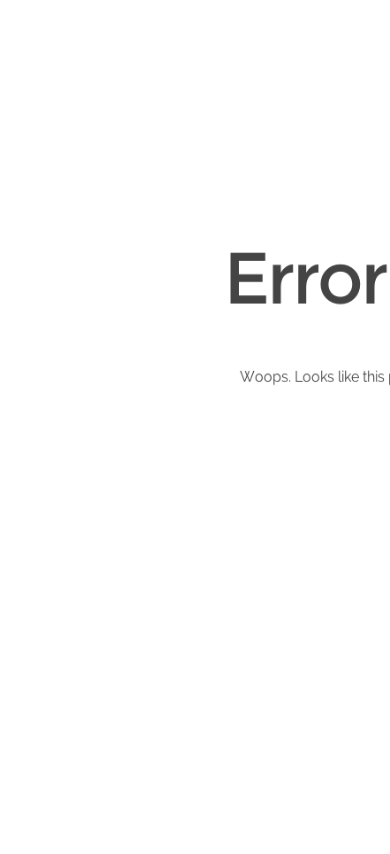
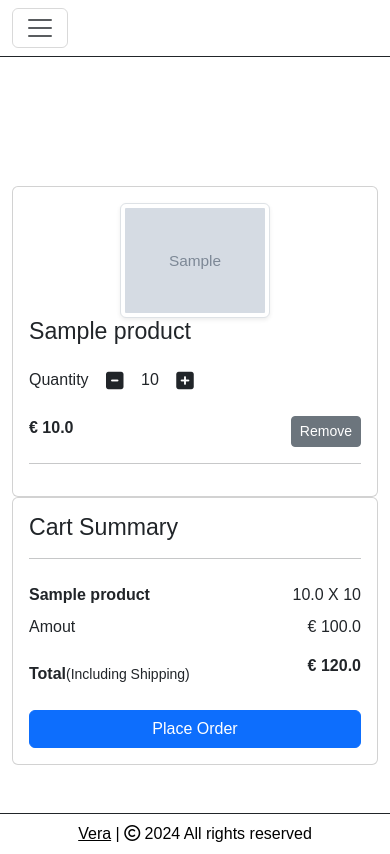
Before and after one commit to PatrykBal/ucd_pa_database_proj, a Flask app: page /cart in a window 390 px wide; the page is wider, and only the part inside the window is pictured. Before the commit the page ends 386 px from the top of that part, so only its background shows below. Run offline with Flask 3, Linux system fonts and the light colour scheme; a user stored in the database is signed in; tables that the repository leaves empty hold one stand-in row (values such as "Sample post"); grey boxes marked "Sample" are stand-in pictures; some libraries are stand-ins or nearby versions.

Commit message:
added javascript functionality to cart / plus/minus cart and remove

```diff
--- a/app.py
+++ b/app.py
@@ -1,4 +1,4 @@
-from flask import Flask, render_template, flash, redirect, send_from_directory, request
+from flask import Flask, render_template, flash, redirect, send_from_directory, request, jsonify
 from routes.forms import LoginForm, SignUpForm, PasswordChangeForm, ShopItemsForm
 from flask_login import login_user, login_required, logout_user, current_user
 from flask_login import LoginManager
@@ -59,7 +59,7 @@ def women():
     return render_template('women-page.html', items=items, cart=Cart.query.filter_by(customer_link=current_user.id).all()
                            if current_user.is_authenticated else [])
 
-#ADD TO CART
+# ADD TO CART
 
 @app.route('/add-to-cart/<int:item_id>')
 @login_required
@@ -91,6 +91,95 @@ def add_to_cart(item_id):
         flash(f'{new_cart_item.product.product_name} has not been added to cart')
 
     return redirect(request.referrer)
+
+#CART
+
+@app.route('/cart')
+@login_required
+def show_cart():
+    cart = Cart.query.filter_by(customer_link=current_user.id).all()
+    amount = 0
+    for item in cart:
+        amount += item.product.current_price * item.quantity
+
+    return render_template('cart.html', cart=cart, amount=amount, total=amount+20)
+
+
+@app.route('/pluscart')
+@login_required
+def plus_cart():
+    if request.method == 'GET':
+        cart_id = request.args.get('cart_id')
+        cart_item = Cart.query.get(cart_id)
+        cart_item.quantity = cart_item.quantity + 1
+        db.session.commit()
+
+        cart = Cart.query.filter_by(customer_link=current_user.id).all()
+
+        amount = 0
+
+        for item in cart:
+            amount += item.product.current_price * item.quantity
+
+        data = {
+            'quantity': cart_item.quantity,
+            'amount': amount,
+            'total': amount + 20
+        }
+
+        return jsonify(data)
+
+
+@app.route('/minuscart')
+@login_required
+def minus_cart():
+    if request.method == 'GET':
+        cart_id = request.args.get('cart_id')
+        cart_item = Cart.query.get(cart_id)
+        cart_item.quantity = cart_item.quantity - 1
+        db.session.commit()
+
+        cart = Cart.query.filter_by(customer_link=current_user.id).all()
+
+        amount = 0
+
+        for item in cart:
+            amount += item.product.current_price * item.quantity
+
+        data = {
+            'quantity': cart_item.quantity,
+            'amount': amount,
+            'total': amount + 20
+        }
+
+        return jsonify(data)
+
+
+
+@app.route('/removecart')
+@login_required
+def remove_cart():
+    if request.method == 'GET':
+        cart_id = request.args.get('cart_id')
+        cart_item = Cart.query.get(cart_id)
+        db.session.delete(cart_item)
+        db.session.commit()
+
+        cart = Cart.query.filter_by(customer_link=current_user.id).all()
+
+        amount = 0
+
+        for item in cart:
+            amount += item.product.current_price * item.quantity
+
+        data = {
+            'quantity': cart_item.quantity,
+            'amount': amount,
+            'total': amount + 20
+        }
+
+        return jsonify(data)
+
 
 #ADMIN
 
--- a/static/js/script.js
+++ b/static/js/script.js
@@ -2,9 +2,93 @@
 
 var counter = 2;
 setInterval(function() {
-    document.getElementById('radio' + counter).checked = true;
+    document.getElementById('radio' + counter). checked = true;
     counter++;
     if(counter > 2) {
         counter = 1;
     }
 }, 5000);
+
+/* CART */
+
+$('.plus-cart').click(function(){
+    console.log('Button clicked')
+
+    var id = $(this).attr('pid').toString()
+    var quantity = this.parentNode.children[2]
+
+    $.ajax({
+        type: 'GET',
+        url: '/pluscart',
+        data: {
+            cart_id: id
+        },
+
+        success: function(data){
+            console.log(data)
+            quantity.innerText = data.quantity
+            document.getElementById(`quantity${id}`).innerText = data.quantity
+            document.getElementById('amount_tt').innerText = data.amount
+            document.getElementById('totalamount').innerText = data.total
+
+        }
+    })
+})
+
+var counter = 2;
+setInterval(function() {
+    document.getElementById('radio' + counter). checked = true;
+    counter++;
+    if(counter > 2) {
+        counter = 1;
+    }
+}, 5000);
+
+
+
+$('.minus-cart').click(function(){
+    console.log('Button clicked')
+
+    var id = $(this).attr('pid').toString()
+    var quantity = this.parentNode.children[2]
+
+    $.ajax({
+        type: 'GET',
+        url: '/minuscart',
+        data: {
+            cart_id: id
+        },
+
+        success: function(data){
+            console.log(data)
+            quantity.innerText = data.quantity
+            document.getElementById(`quantity${id}`).innerText = data.quantity
+            document.getElementById('amount_tt').innerText = data.amount
+            document.getElementById('totalamount').innerText = data.total
+
+        }
+    })
+})
+
+$('.remove-cart').click(function(){
+
+    var id = $(this).attr('pid').toString()
+
+    var to_remove = this.parentNode.parentNode.parentNode.parentNode
+
+    $.ajax({
+        type: 'GET',
+        url: '/removecart',
+        data: {
+            cart_id: id
+        },
+
+        success: function(data){
+            document.getElementById('amount_tt').innerText = data.amount
+            document.getElementById('totalamount').innerText = data.total
+            to_remove.remove()
+        }
+    })
+
+
+})
--- a/templates/base.html
+++ b/templates/base.html
@@ -125,6 +125,7 @@
     <script src="https://cdn.jsdelivr.net/npm/bootstrap@5.3.3/dist/js/bootstrap.bundle.min.js" integrity="sha384-YvpcrYf0tY3lHB60NNkmXc5s9fDVZLESaAA55NDzOxhy9GkcIdslK1eN7N6jIeHz" crossorigin="anonymous"></script>
     <script src="https://cdn.jsdelivr.net/npm/@popperjs/core@2.11.8/dist/umd/popper.min.js" integrity="sha384-I7E8VVD/ismYTF4hNIPjVp/Zjvgyol6VFvRkX/vR+Vc4jQkC+hVqc2pM8ODewa9r" crossorigin="anonymous"></script>
     <script src="https://kit.fontawesome.com/4a9e9a0652.js" crossorigin="anonymous"></script>
+    <script src="https://code.jquery.com/jquery-3.6.0.min.js"></script>
     <script src="/static/js/script.js"></script>
 
 </body>
--- /dev/null
+++ b/templates/cart.html
@@ -0,0 +1,92 @@
+{% extends 'base.html' %}
+
+{% block title %} Cart {% endblock %}
+
+
+{% block body %}
+
+<div class="container my-5">
+    <div class="row">
+        {% if cart %}
+
+        <h1 class="text-center mb-5" style="color: white;">Shopping Cart</h1>
+        <div class="col-sm-8">
+            <div class="card">
+                <div class="card-body">
+
+                    {% for item in cart %}
+
+                    <div class="row">
+                        <div class="col-sm-3 text-center align-self-center">
+                            <img src="{{ item.product.product_picture }}" alt="" class="img-fluid img-thumbnail shadow-sm" height="150px" width="150px">
+                        </div>
+                    </div>
+                    <div class="col-sm-9">
+                        <div>
+                            <h3>{{ item.product.product_name }}</h3>
+                            <div class="my-3">
+                                <label for="quantity">Quantity</label>
+                                <a class="minus-cart btn" pid="{{item.id}}"><i class="fas fa-minus-square fa-lg"></i></a>
+                                <span id="quantity">{{ item.quantity }}</span>
+                                <a class="plus-cart btn " pid="{{ item.id }}"><i class="fas fa-plus-square fa-lg"></i></a>
+
+                            </div>
+
+                            <div class="d-flex justify-content-between">
+                                <p class="mb-0"><span><strong>€ {{ item.product.current_price }}</strong></span></p>
+                                <a href="" class="remove-cart btn btn-sm btn-secondary mr-3" pid="{{item.id}}">Remove</a>
+                            </div>
+                        </div>
+                    </div>
+                    <hr>
+
+                    {% endfor %}
+
+                </div>
+            </div>
+        </div>
+
+        <div class="col-sm-4">
+            <div class="card">
+                <div class="card-body">
+                    <h3>Cart Summary </h3>
+                    <hr color="black">
+                    <ul class="list-group">
+                        {% for item in cart %}
+
+                        <li class="list-group-item d-flex justify-content-between align-items-center border-0 px-0
+                        pb-0"><strong>{{item.product.product_name}}</strong><span id="amount">{{item.product.current_price}}
+                         X <span id="quantity{{item.id}}">{{ item.quantity}}</span></span></li>
+
+                        {% endfor %}
+
+                        <li class="list-group-item d-flex justify-content-between align-items-center border-0 px-0
+                         pb-0">Amout <span>€ <span id="amount_tt">{{ amount }}</span></span></li>
+
+
+                         <li class="list-group-item d-flex justify-content-between align-items-center border-0 px-0 mb-3">
+                            <div style="margin-top: 15px;">
+                                <strong>Total</strong><small>(Including Shipping)</small>
+                            </div>
+                            <span><strong>€ </strong><span id="totalamount"><strong>{{ total }}</strong></span></span>
+
+                        </li>
+
+                    </ul>
+
+                    <div class="d-grid"><a href="#" class="btn btn-primary">Place Order</a></div>
+
+
+                </div>
+            </div>
+        </div>
+        {% else %}
+
+        <h1 class="text-center mb-5">Your cart is empty</h1>
+
+        {% endif %}
+    </div>
+
+</div>
+
+{% endblock %}
```
